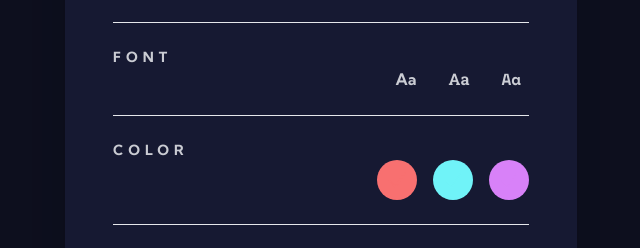
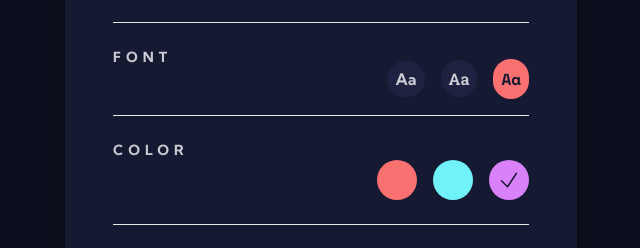
Before and after one commit to natalia-sampaio/pomonat, a Vue app: page / in a window 1280 px wide. Both pictures are taken after a click on the button 640 px from the left and 698 px from the top of the page. Shown: the part 353-601 px from the top of the page, without its empty margins (319-959 px from the left). Built offline with nearby package versions, Linux system fonts and the light colour scheme.

Commit message:
wip: adding settings modal

```diff
--- a/src/App.vue
+++ b/src/App.vue
@@ -35,19 +35,19 @@ import ColorSetting from './components/ColorSetting.vue';
             fontName="Kumbh Sans"
             fontFamily="font-kumbh-sans"
             peerName="peer/kumbh-sans"
-            peerDefinition="peer-checked/kumbh-sans:bg-primary"
+            peerDefinition="peer-checked/kumbh-sans:bg-primary peer-checked/kumbh-sans:text-base-100"
           />
           <FontSetting
             fontName="Roboto Slab"
             fontFamily="font-roboto-slab"
             peerName="peer/roboto-slab"
-            peerDefinition="peer-checked/roboto-slab:bg-primary"
+            peerDefinition="peer-checked/roboto-slab:bg-primary peer-checked/roboto-slab:text-base-100"
           />
           <FontSetting
             fontName="Space Mono"
             fontFamily="font-space-mono"
             peerName="peer/space-mono"
-            peerDefinition="peer-checked/space-mono:bg-primary"
+            peerDefinition="peer-checked/space-mono:bg-primary peer-checked/space-mono:text-base-100"
           />
         </SettingSection>
 
--- a/src/components/ColorSetting.vue
+++ b/src/components/ColorSetting.vue
@@ -9,8 +9,14 @@ defineProps({
 </script>
 <template>
     <div class="">
-        <input :id="`${color}`" name="choose-font" type="radio" :class="`sr-only ${peerName}`" value="default"
-            :aria-label="`radio for ${color}`" />
+        <input
+            :id="`${color}`"
+            name="choose-color"
+            type="radio"
+            :class="`sr-only ${peerName}`" value="default"
+            :aria-label="`radio for ${color}`"
+            checked
+        />
         <label :for="`${color}`" :class="`text-primary ${peerDefinition}`">
             <div class="rounded-full bg-primary p-2">
                 <IconChecked />
--- a/src/components/FontSetting.vue
+++ b/src/components/FontSetting.vue
@@ -15,12 +15,13 @@ defineProps({
             :class="`sr-only ${peerName}`"
             value="default"
             :aria-label="`radio for ${fontFamily}`"
+            checked
         />
         <label
             :for="`${fontName}`"
-            :class="`rounded-full p-2 ${peerDefinition} ${fontFamily}`"
+            :class="`rounded-full p-2 bg-secondary ${peerDefinition} ${fontFamily}`"
         >
-        Aa
+            Aa
         </label>
     </div>
 </template>
```
